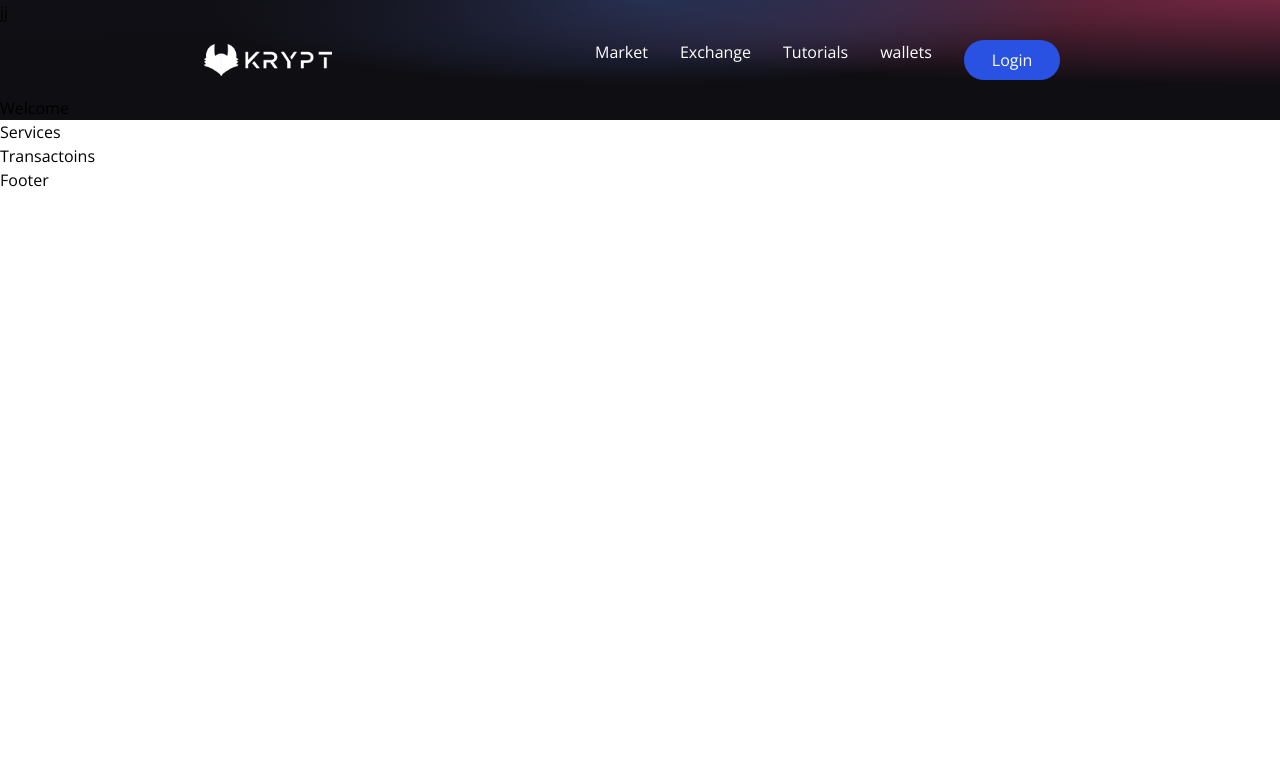
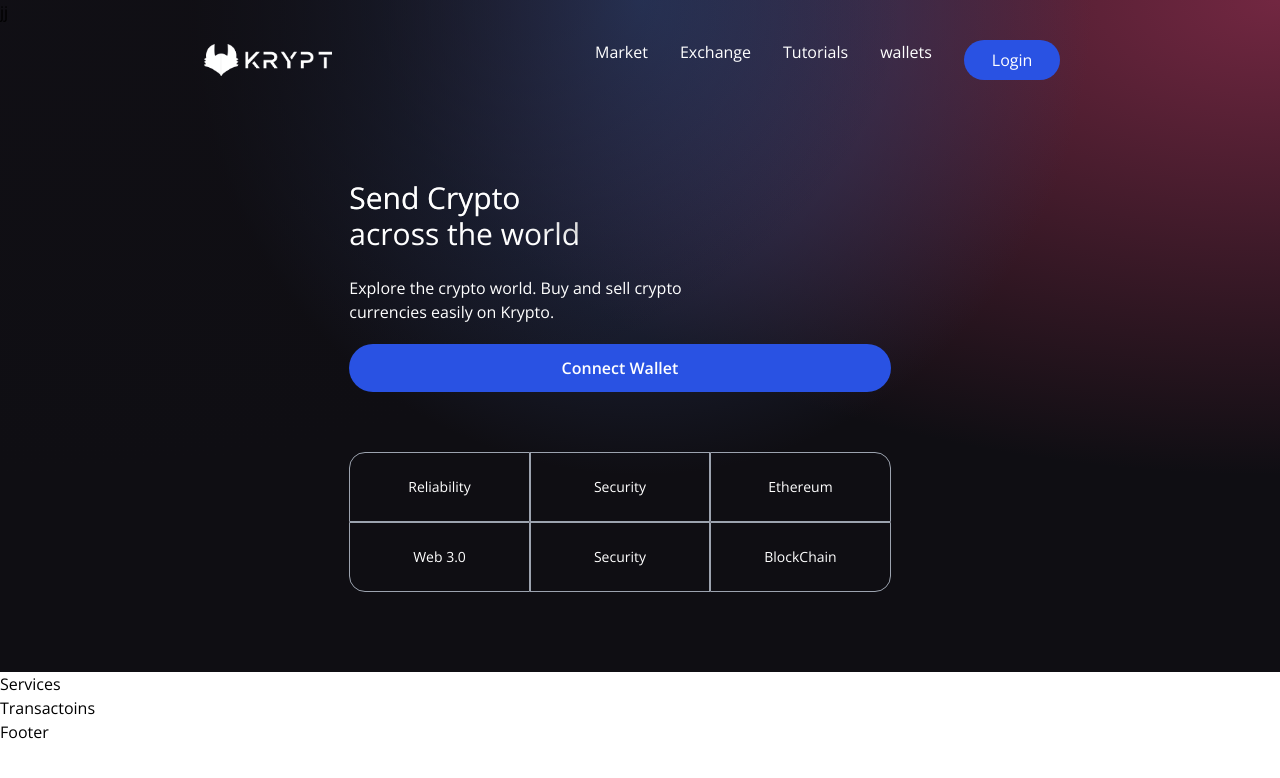
Before and after one commit to KashifAli5/web3_Basic_Transactions, a React (Vite) app in the folder client/: page / in a window 1280 px wide. Shown: the top 778 px of the page. Built offline with nearby package versions, Linux system fonts and the light colour scheme.

Commit message:
welcome component top block

```diff
--- a/client/src/components/Welcome.jsx
+++ b/client/src/components/Welcome.jsx
@@ -1,6 +1,57 @@
+import { AiFillPlayCircle } from 'react-icons/ai';
+import { SiEthereum } from 'react-icons/si';
+import { BsInfoCircle } from 'react-icons/bs';
+import { Loader } from './';
+
+
+const commondStyle = 'min-h-[70px] sm:px-0 px-2 sm:min-w-[120px] flex justify-center items-center border-[0.5px] border-gray-400 text-sm font-light text-white';
+
 const Welcome = () => {
+    const connectWallet = () => {
+
+    }
+
+
     return(
-        <h1>Welcome</h1>
+        <div className="flex w-full justify-center items-center">
+            <div className="flex md:flex-row flex-col items-start justify-between md:p-20 py-12 px-4">
+
+                <div className="flex flex-1 justify-start flex-col md:mr-10">
+                    <h1 className="text-3xl sm:text-5l text-white text-gradient py-1">
+                        Send Crypto <br /> across the world
+                    </h1>
+                    <p className="text-left mt-5 text-white font-light md:w-9/12 w-11/12 text-base">
+                        Explore the crypto world. Buy and sell crypto currencies easily on Krypto.
+                    </p>
+                    <button
+                        type='button'
+                        onClick={connectWallet}
+                        className="flex flex-row justify-center items-center my-5 bg-[#2952e3] p-3 rounded-full cursor-pointer hover:bg-[#2546bd]"
+                    >
+                        <p className="text-white text-base font-semibold">Connect Wallet</p>
+                    </button>
+                        <div className="grid sm:grid-cols-3 grid-cols-3 w-full mt-10" >
+                            <div className={`rounded-tl-2xl ${commondStyle}`}>
+                                    Reliability
+                            </div>
+                            <div className={commondStyle}>Security</div>
+                            <div className={`rounded-tr-2xl ${commondStyle}`}>
+                                    Ethereum
+                            </div>
+                            <div className={`rounded-bl-2xl ${commondStyle}`}>
+                                    Web 3.0
+                            </div>
+                            <div className={commondStyle}>Security</div>
+                            <div className={`rounded-br-2xl ${commondStyle}`}>
+                                    BlockChain
+                            </div>
+                        </div>
+
+
+                </div>
+
+            </div>
+        </div>
     )
 }
 
```
